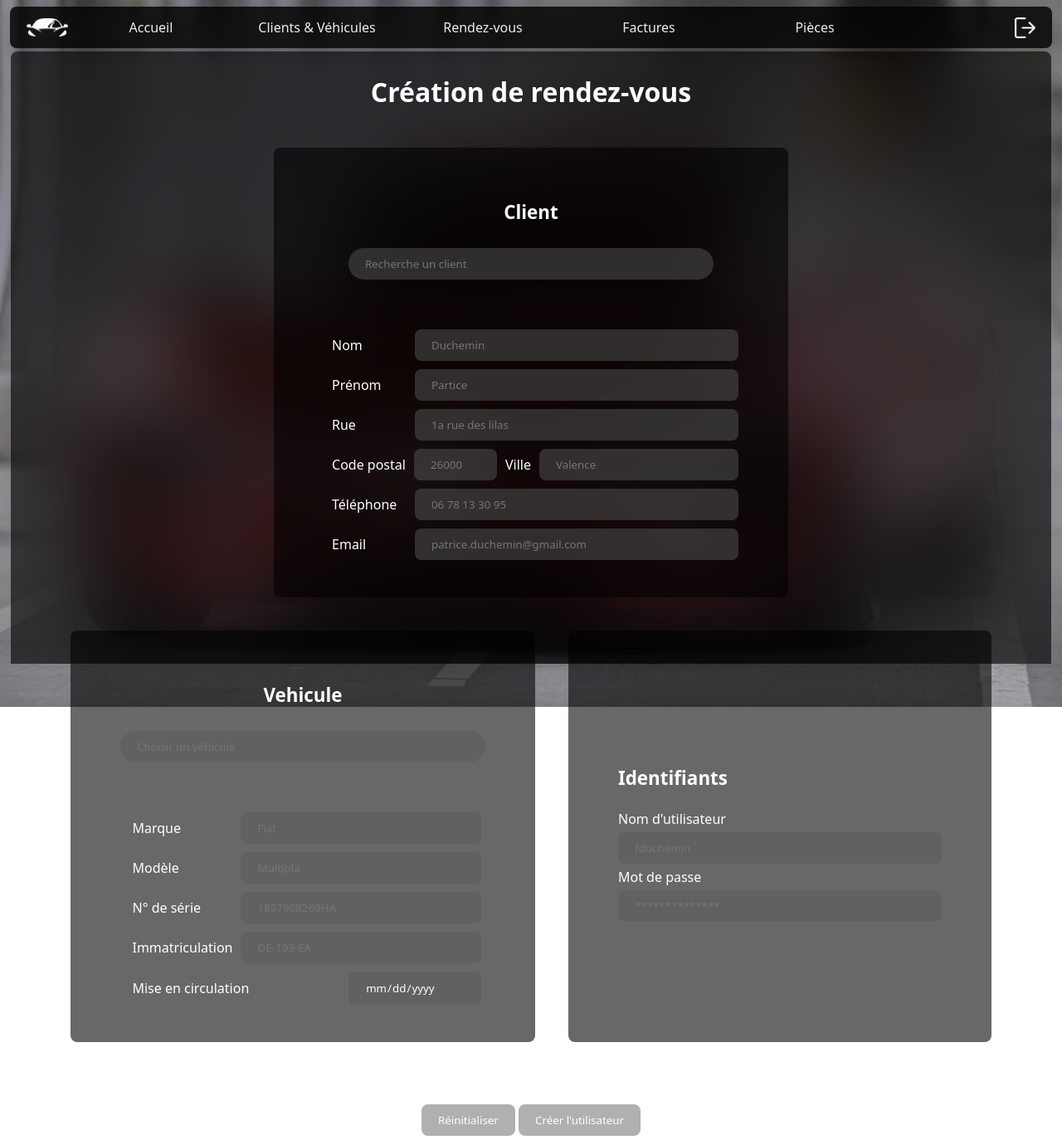
After one commit to A5hura666/AutoCars, a PHP site: page /creer-rdv.html in a window 1280 px wide. The commit adds this page. Shown: the whole page at 83% size. Run offline with PHP 8.4, Linux system fonts and the light colour scheme.

Commit message:
Add creer-rdv, creer-utilisateur pages

```diff
--- /dev/null
+++ b/public/creer-rdv.html
@@ -0,0 +1,134 @@
+<!DOCTYPE html>
+
+<html lang="fr">
+
+<head>
+    <meta charset="utf-8">
+    <title>Log In</title>
+    <link rel="stylesheet" href="css/style.css">
+    <meta name="viewport" content="width=device-width, initial-scale=1">
+    <meta lang="utf-8" content="text/html; charset=utf-8">
+</head>
+
+<body>
+    <nav>
+        <section class="nav-left">
+            <img src="img/logo.png" alt="logo">
+            <a href="#">Accueil</a>
+            <a href="#">Clients & Véhicules</a>
+            <a href="#">Rendez-vous</a>
+            <a href="#">Factures</a>
+            <a href="#">Pièces</a>
+        </section>
+        <section class="nav-right">
+            <img src="img/logout.png" alt="Déconnexion" class="logout">
+        </section>
+    </nav>
+
+    <main class="interface">
+        <h2>Création de rendez-vous</h2>
+        <section>
+            <form class="createrdv">
+                <section>
+                    <div class="client">
+                        <section>
+                            <h3>Client</h3>
+                            <input type="text" class="usersearchbar" placeholder="Recherche un client" list="clientlist"
+                                required>
+                            <datalist id="clientlist">
+                                <option value="Michel Dupont"></option>
+                                <option value="Albert Martin"></option>
+                            </datalist>
+                        </section>
+
+
+                        <section class="clientdetails">
+                            <div>
+                                <label for="lname">Nom</label>
+                                <input type="text" class="lname" placeholder="Duchemin" disabled>
+                            </div>
+                            <div>
+                                <label for="fname">Prénom</label>
+                                <input type="text" class="lname" placeholder="Partice" disabled>
+                            </div>
+                            <div>
+                                <label for="adress">Rue</label>
+                                <input type="text" class="adress" placeholder="1a rue des lilas" disabled>
+                            </div>
+                            <div>
+                                <label for="cp">Code postal</label>
+                                <input type="number" class="cp" placeholder="26000" disabled>
+                                <label for="ville">Ville</label>
+                                <input type="text" class="ville" placeholder="Valence" disabled>
+                            </div>
+                            <div>
+                                <label for="phone">Téléphone</label>
+                                <input type="text" class="phone" placeholder="06 78 13 30 95" disabled>
+                            </div>
+                            <div>
+                                <label for="email">Email</label>
+                                <input type="text" class="email" placeholder="patrice.duchemin@gmail.com" disabled>
+                            </div>
+                        </section>
+                    </div>
+
+
+
+                    <div class="vehicle">
+                        <section>
+                            <h3>Vehicule</h3>
+                            <input type="text" class="vehiclesearchbar" placeholder="Choisir un véhicule" list="vehiclelist"
+                                required>
+                            <datalist id="vehiclelist">
+                                <option value="Fiat Multipla"></option>
+                                <option value="Renaut Zoé"></option>
+                            </datalist>
+                        </section>
+
+
+                        <section class="vehicledetails">
+                            <div>
+                                <label for="brand">Marque</label>
+                                <input type="text" class="brand" placeholder="Fiat" disabled>
+                            </div>
+                            <div>
+                                <label for="model">Modèle</label>
+                                <input type="text" class="model" placeholder="Multipla" disabled>
+                            </div>
+                            <div>
+                                <label for="serialnumber">N° de série</label>
+                                <input type="text" class="serialnumber" placeholder="1897968269HA" disabled>
+                            </div>
+                            <div>
+                                <label for="immat">Immatriculation</label>
+                                <input type="text" class="immat" placeholder="DE-193-EA" disabled>
+                            </div>
+                            <div>
+                                <label for="drivingdate">Mise en circulation</label>
+                                <input type="date" class="drivingdate" placeholder="12/11/2007" disabled>
+                            </div>
+                        </section>
+                    </div>
+                    <div class="credentials">
+                        <h3>Identifiants</h3>
+                        <label for="username">Nom d'utilisateur</label>
+                        <input type="text" class="username" placeholder="fduchemin" required>
+                        <label for="password">Mot de passe</label>
+                        <input type="text" class="password" placeholder="**************" required>
+                    </div>
+                </section>
+                <div class="btn">
+                    <input type="reset" value="Réinitialiser">
+                    <input type="submit" value="Créer l'utilisateur">
+                </div>
+            </form>
+        </section>
+    </main>
+
+
+
+
+    <script src="js/script.js"></script>
+</body>
+
+</html>
--- a/public/css/style.css
+++ b/public/css/style.css
@@ -34,21 +34,40 @@ body {
 	overflow: hidden;
 	-webkit-backdrop-filter: blur(var(--blur-norm));
 	backdrop-filter: blur(var(--blur-norm));
+
 }
 
-body,
-main > section {
+body {
 	display: flex;
 	justify-content: center;
 	align-items: center;
 	flex-direction: column;
+
+}
+
+main{
+	height: 86vh;
+	display: flex;
+	justify-content: center;
+	align-items: center;
+	border-top-left-radius: var(--border-norm);
+	border-top-right-radius: var(--border-norm);
+	width: 98%;
+	-webkit-backdrop-filter: blur(var(--blur-norm));
+	backdrop-filter: var(--blur-norm);
+
+}
+
+
+body{
+	justify-content: flex-end;
 }
 
 .login {
 	display: flex;
 	width: 850px;
 	height: 500px;
-	/*background-color: ;*/
+	background-color: ;
 	border-radius: var(--border-norm);
 }
 #login,
@@ -64,7 +83,7 @@ form {
 	display: flex;
 	justify-content: space-around;
 	flex-direction: column;
-	/*width: 5;*/
+	width: 5;
 	height: 100%;
 	align-items: center;
 }
@@ -84,15 +103,24 @@ form {
 	border-bottom-left-radius: var(--border-norm);
 }
 input {
-	background-color: #4a4a4a;
+	background-color: #5b5b5b7a;
 	border: none;
 	border-radius: var(--border-norm);
 	color: white;
 	padding: 10px 20px;
-	/*width: 1;*/
+	width: 1;
+	margin: 5px 0;
 }
 label {
 	color: white;
+}
+
+h2{
+	font-size: 200%;
+}
+
+h3{
+	font-size: 140%;
 }
 
 article{
@@ -117,7 +145,10 @@ nav {
 	box-shadow: 0px 8px 16px hsl(0deg 0% 0% / 14%);
 	padding: 0px 20px;
 }
-nav p, nav img {
+nav a{
+	text-decoration: none;
+}
+nav a, nav img {
 	filter: invert(1);
 }
 nav > section {
@@ -133,7 +164,7 @@ nav img {
 	width: 50px;
 	/* height: 20px; */
 }
-nav p:hover:after {
+nav a:hover:after {
 	background-color: #141414;
 	height: 2px;
 	width: 100px;
@@ -145,7 +176,7 @@ nav p:hover:after {
 }
 
 
-.nav-left p {
+.nav-left a {
 	width: 200px;
 	text-align: center;
 }
@@ -172,8 +203,7 @@ nav p:hover:after {
 }
 
 .logout{
-	background:url(../img/logout.png) no-repeat;
-	cursor: pointer;
+	width: 25px;
 }
 
 .btn-menu > img {
@@ -193,6 +223,7 @@ nav p:hover:after {
 	align-items: center;
 	flex-direction: column;
 	justify-content: center;
+	top: 25%;
 }
 
 .menu a {
@@ -218,3 +249,98 @@ nav p:hover:after {
 .hidden{
 	display: none;
 }
+
+
+
+
+
+/*---------------------------------------------------
+					Create User
+---------------------------------------------------*/
+.interface{
+	background-color: #0000009d;
+	flex-direction: column;
+	justify-content: space-evenly;
+	padding-bottom: 50px;
+}
+
+
+.interface form>section{
+	display: flex;
+	flex-wrap: wrap;
+	justify-content: center;
+}
+
+.interface form .btn{
+	flex-direction: row;
+}
+
+.interface form>section>div{
+	margin: 20px;
+	padding: 40px 60px;
+	display: flex;
+	flex-direction: column;
+	justify-content: center;
+	background-color: #00000097;
+	border-radius: var(--border-norm);
+}
+
+.interface form input[type="text"]{
+	width: 350px;
+}
+
+.interface form .btn{
+	margin-top: 50px;
+}
+
+
+
+
+
+
+
+/*--------------------------------------------------
+					Create RDV
+--------------------------------------------------*/
+
+.client,.vehicle{
+	align-items: center;
+}
+
+.client>section:first-child,.vehicle>section:first-child{
+	display: flex;
+	align-items: center;
+	flex-direction: column;
+}
+
+.clientdetails, .vehicledetails{
+	margin-top: 50px;
+}
+
+.usersearchbar, .vehiclesearchbar{
+	width: 400px !important;
+	border-radius: 100px;
+}
+
+.cp{
+	width: 60px !important;
+}
+
+.ville{
+	width: 200px !important;
+}
+
+.clientdetails>div,.vehicledetails>div{
+	align-items: center;
+	display: flex;
+	justify-content: space-between;
+}
+
+.clientdetails>div label,.vehicledetails>div label{
+	margin: 0 10px;
+}
+
+
+.vehicledetails input[type="text"]{
+	width: 250px !important;
+}
```
Also changed, not shown: public/creer-utilisateur.html (added, +77 -0 lines).
